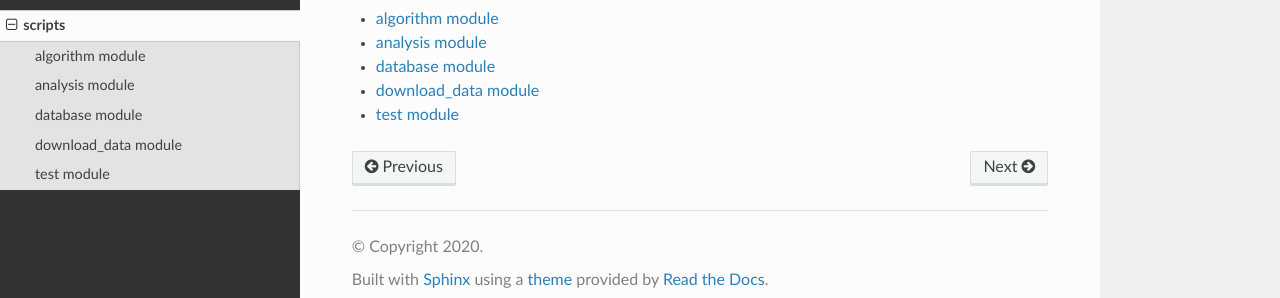
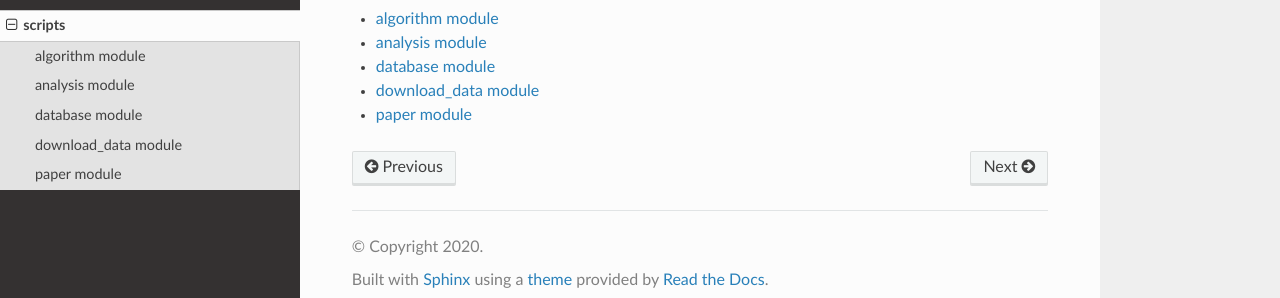
Before and after one commit to sdevenes/M05_MiniProject, a Sphinx documentation site: the page built from docs/source/modules.rst, in a window 1280 px wide. Shown: the part 153-451 px from the top of the page. Built offline with Sphinx 7.4.7 and the Read the Docs theme 2.0.0, drawn with Linux system fonts in a browser that asks for light colours.

```diff
--- a/docs/source/modules.rst
+++ b/docs/source/modules.rst
@@ -8,4 +8,4 @@ scripts
    analysis
    database
    download_data
-   test
+   paper
--- a/docs/source/test.rst
+++ b/docs/source/paper.rst
@@ -1,7 +1,7 @@
-test module
-===========
+paper module
+============
 
-.. automodule:: test
+.. automodule:: paper
    :members:
    :undoc-members:
    :show-inheritance:
```
Also changed, not shown: .travis.yml, 2 other files.
